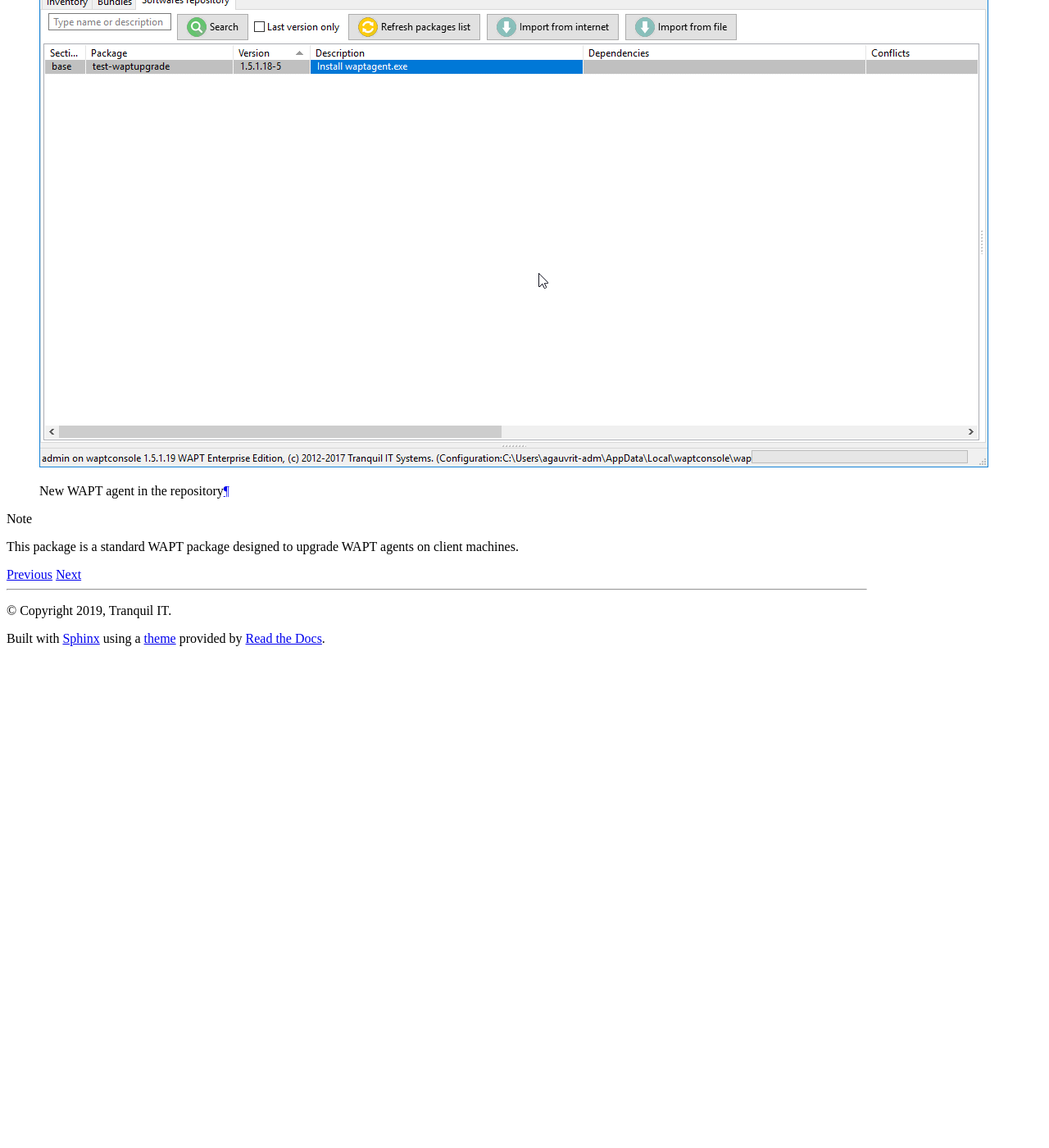
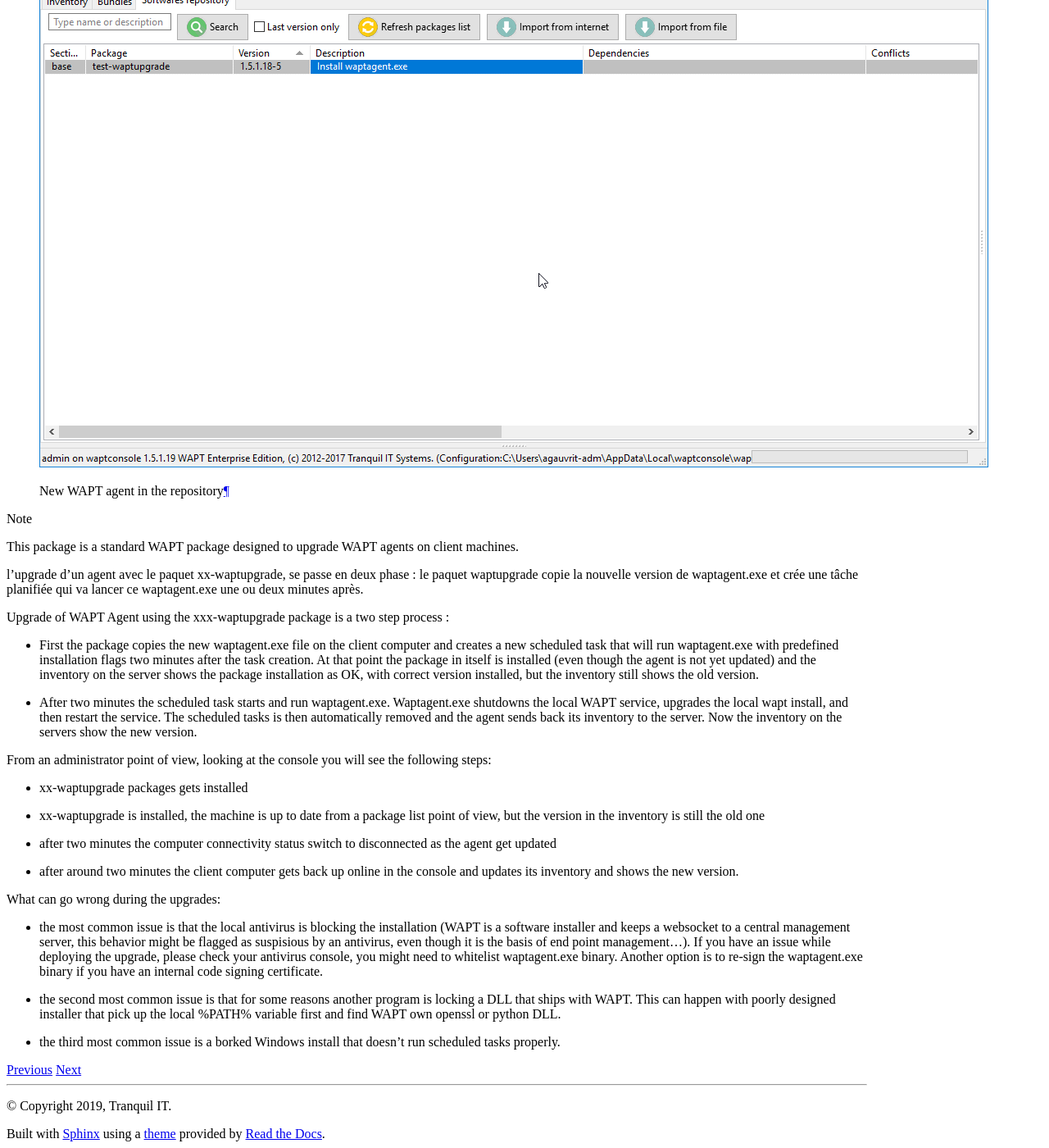
Before and after one commit to tranquilit/WAPT-Documentation, a Sphinx documentation site: the page built from source/wapt-configuration/waptagent/index.rst, in a window 1280 px wide and 1400 px high, scrolled down 5528 px. Shown: the whole window at 82% size. Built offline with Sphinx 7.4.7 and the Read the Docs theme 2.0.0, drawn with Linux system fonts in a browser that asks for light colours; before the commit the page ends 6324 px from its top, so only the background shows below that.

Commit message:
add explanation on how the waptupgrade package is working

```diff
--- a/source/wapt-configuration/waptagent/index.rst
+++ b/source/wapt-configuration/waptagent/index.rst
@@ -213,3 +213,50 @@
 
   This package is a standard WAPT package designed
   to upgrade WAPT agents on client machines.
+
+
+
+l'upgrade d'un agent avec le paquet xx-waptupgrade, se passe en deux phase : le paquet waptupgrade copie la nouvelle version de waptagent.exe et crée une tâche planifiée qui va lancer ce waptagent.exe une ou deux minutes après.
+
+Upgrade of WAPT Agent using the xxx-waptupgrade package is a two step process :
+
+* First the package copies the new waptagent.exe file on the client computer and
+  creates a new scheduled task that will run waptagent.exe with predefined installation
+  flags two minutes after the task creation. At that point the package in itself is installed
+  (even though the agent is not yet updated) and the inventory on the server shows
+  the package installation as OK, with correct version installed, but the inventory still
+  shows the old version.
+
+* After two minutes the scheduled task starts and run waptagent.exe. Waptagent.exe shutdowns
+  the local WAPT service, upgrades the local wapt install, and then restart the service. The
+  scheduled tasks is then automatically removed and the agent sends back its inventory to
+  the server. Now the inventory on the servers show the new version.
+
+From an administrator point of view, looking at the console you will see the following steps:
+
+* xx-waptupgrade packages gets installed
+
+* xx-waptupgrade is installed, the machine is up to date from a package list point of view,
+  but the version in the inventory is still the old one
+
+* after two minutes the computer connectivity status switch to disconnected as the agent
+  get updated
+
+* after around two minutes the client computer gets back up online in the console and updates
+  its inventory and shows the new version.
+
+
+What can go wrong during the upgrades:
+
+* the most common issue is that the local antivirus is blocking the installation (WAPT is a
+  software installer and keeps a websocket to a central management server, this behavior might
+  be flagged as suspisious by an antivirus, even though it is the basis of end point management...).
+  If you have an issue while deploying the upgrade, please check your antivirus console, you
+  might need to whitelist waptagent.exe binary. Another option is to re-sign the waptagent.exe
+  binary if you have an internal code signing certificate.
+
+* the second most common issue is that for some reasons another program is locking a DLL that
+  ships with WAPT. This can happen with poorly designed installer that pick up the local
+  %PATH% variable first and find WAPT own openssl or python DLL.
+
+* the third most common issue is a borked Windows install that doesn't run scheduled tasks properly.
```
